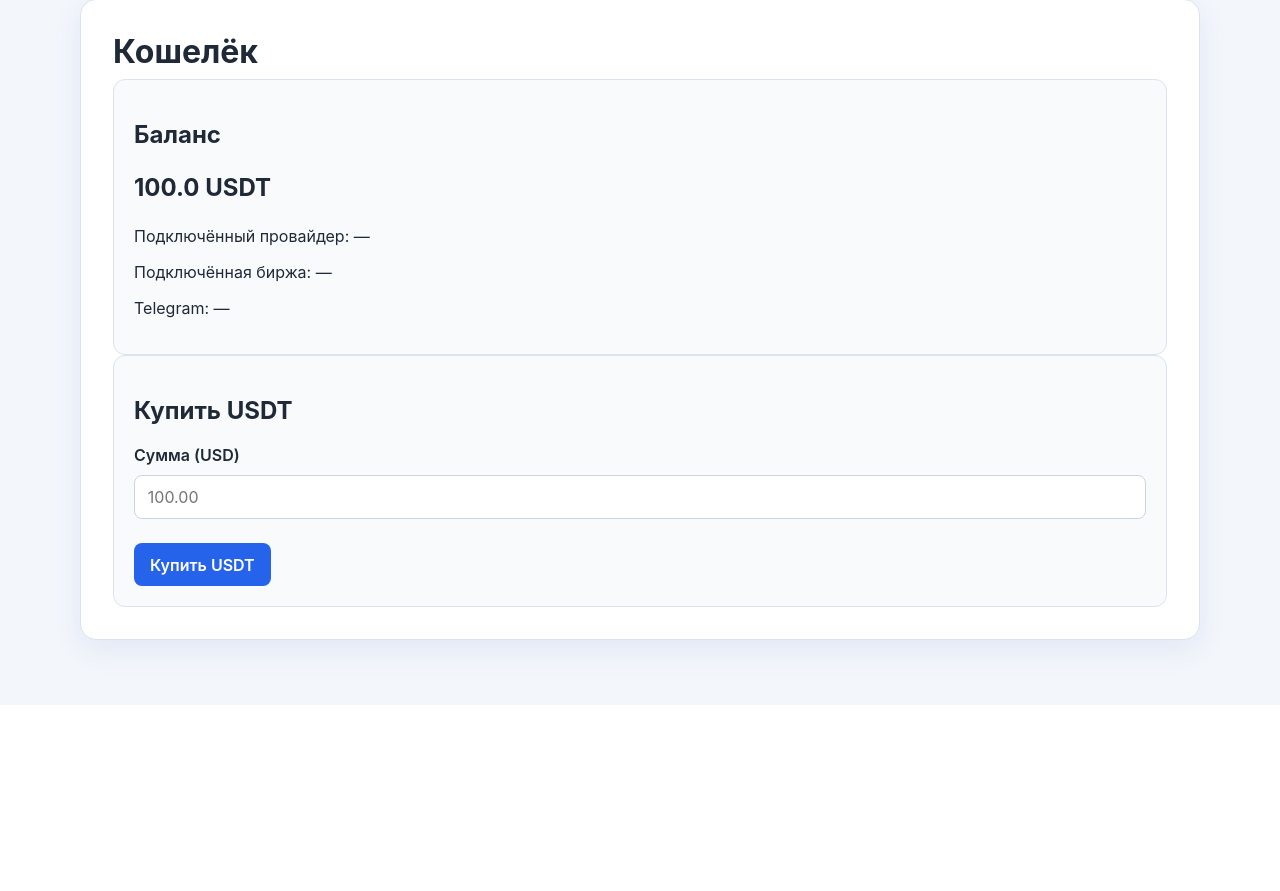
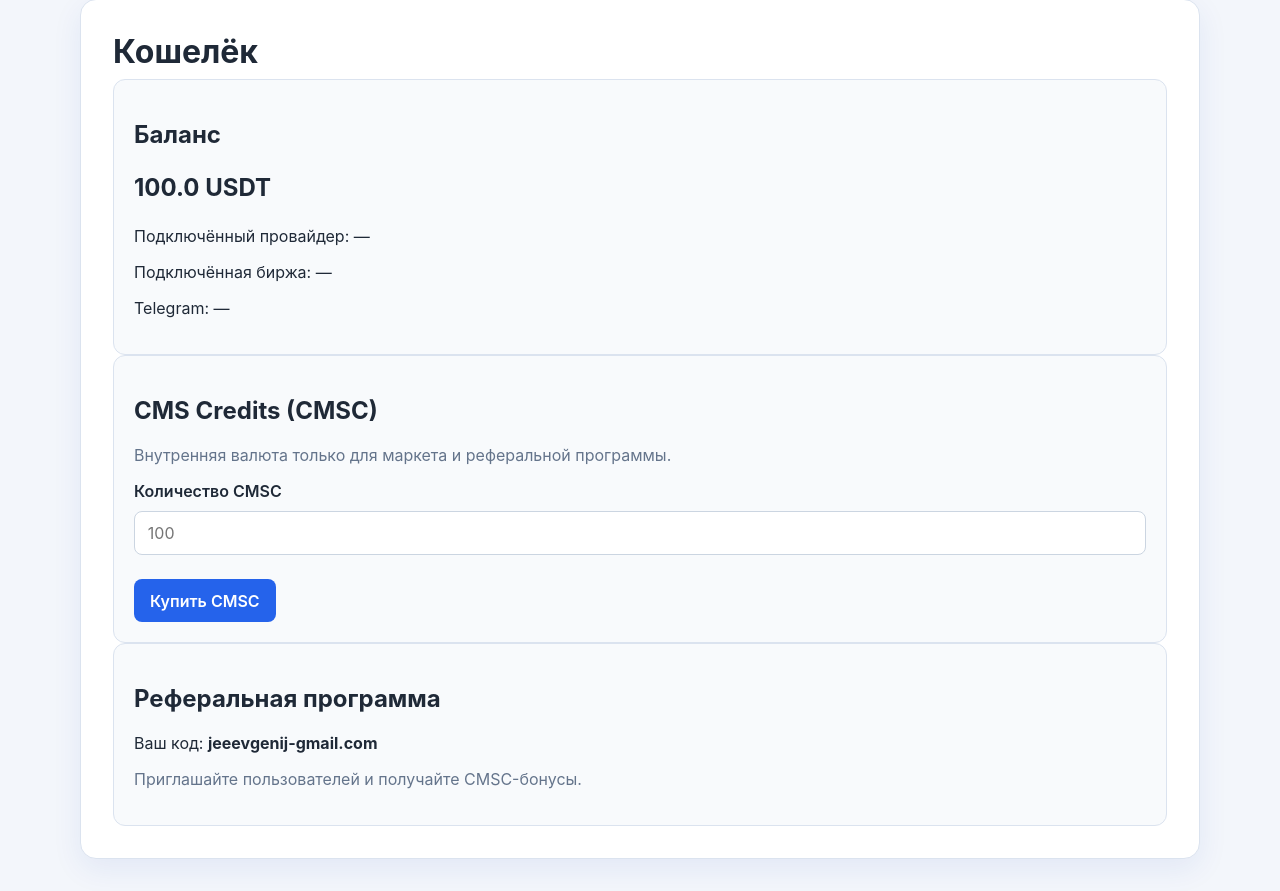
Before and after one commit to bosszeka40-pixel/Cms-my, a Flask app: page /wallet in a window 1280 px wide. Shown: the part 95-986 px from the top of the page. Before the commit the page ends 769 px from the top, so only its background shows below. Run offline with Flask 3, Linux system fonts and the light colour scheme; a user stored in the database is signed in; data comes from the database, SQL or seed files in the repository.

Commit message:
Add trading test workspace and CMSC wallet flow
Co-authored-by: jevvgenij-coder <314512546+jevvgenij-coder@users.noreply.github.com>

```diff
--- a/app.py
+++ b/app.py
@@ -23,6 +23,8 @@ strategy_manager = StrategyManager(config_path='backend/config.yaml')
 
 EXCHANGES = ['binance', 'kraken', 'okx', 'bybit', 'bitfinex']
 WALLETS = ['Metamask', 'Trust Wallet', 'Coinbase', 'Phantom', 'Ledger']
+TRADING_PAIRS = ['BTC/USDT', 'ETH/USDT', 'SOL/USDT', 'BNB/USDT', 'XRP/USDT']
+INTERNAL_CURRENCY = 'CMS Credits (CMSC)'
 
 DEFAULT_PLUGINS = [
     {'name': 'Sentiment Analyzer', 'price': 29.99, 'description': 'AI-модуль для анализа новостей и торговых сигналов.'},
@@ -53,7 +55,8 @@ def init_db():
                         exchange_provider TEXT,
                         exchange_address TEXT,
                         telegram TEXT,
-                        telegram_token TEXT)''')
+                        telegram_token TEXT,
+                        credits REAL DEFAULT 0)''')
     cursor.execute('''CREATE TABLE IF NOT EXISTS plugin_purchases (
                         id INTEGER PRIMARY KEY AUTOINCREMENT,
                         user_id INTEGER,
@@ -73,6 +76,7 @@ def init_db():
         ('address', 'TEXT'),
         ('telegram', 'TEXT'),
         ('telegram_token', 'TEXT'),
+        ('credits', 'REAL DEFAULT 0'),
     ):
         if column not in columns:
             cursor.execute(f'ALTER TABLE wallets ADD COLUMN {column} {definition}')
@@ -87,7 +91,7 @@ def init_db():
         cursor.execute('INSERT INTO users (username, email, password, role) VALUES (?, ?, ?, ?)',
                        ('admin', 'admin@cms.local', password, 'admin'))
         admin_id = cursor.lastrowid
-        cursor.execute('INSERT OR IGNORE INTO wallets (user_id, balance) VALUES (?, ?)', (admin_id, 1000.0))
+        cursor.execute('INSERT OR IGNORE INTO wallets (user_id, balance, credits) VALUES (?, ?, ?)', (admin_id, 1000.0, 500.0))
         conn.commit()
     conn.close()
 
@@ -110,7 +114,7 @@ def get_user(user_id):
 def get_wallet(user_id):
     conn = sqlite3.connect(DATABASE)
     cursor = conn.cursor()
-    cursor.execute('SELECT balance, provider, address, exchange_provider, exchange_address, telegram, telegram_token FROM wallets WHERE user_id = ?', (user_id,))
+    cursor.execute('SELECT balance, provider, address, exchange_provider, exchange_address, telegram, telegram_token, COALESCE(credits, 0) FROM wallets WHERE user_id = ?', (user_id,))
     row = cursor.fetchone()
     conn.close()
     if row:
@@ -122,6 +126,7 @@ def get_wallet(user_id):
             'exchange_address': row[4],
             'telegram': row[5],
             'telegram_token': row[6],
+            'credits': row[7],
         }
     return {
         'balance': 0.0,
@@ -131,16 +136,17 @@ def get_wallet(user_id):
         'exchange_address': None,
         'telegram': None,
         'telegram_token': None,
+        'credits': 0.0,
     }
 
 
-def update_wallet(user_id, balance=None, provider=None, address=None, exchange_provider=None, exchange_address=None, telegram=None, telegram_token=None):
+def update_wallet(user_id, balance=None, provider=None, address=None, exchange_provider=None, exchange_address=None, telegram=None, telegram_token=None, credits=None):
     conn = sqlite3.connect(DATABASE)
     cursor = conn.cursor()
     cursor.execute('SELECT user_id FROM wallets WHERE user_id = ?', (user_id,))
     if cursor.fetchone() is None:
-        cursor.execute('INSERT INTO wallets (user_id, balance, provider, address, exchange_provider, exchange_address, telegram, telegram_token) VALUES (?, ?, ?, ?, ?, ?, ?, ?)',
-                       (user_id, balance or 0.0, provider, address, exchange_provider, exchange_address, telegram, telegram_token))
+        cursor.execute('INSERT INTO wallets (user_id, balance, provider, address, exchange_provider, exchange_address, telegram, telegram_token, credits) VALUES (?, ?, ?, ?, ?, ?, ?, ?, ?)',
+                       (user_id, balance or 0.0, provider, address, exchange_provider, exchange_address, telegram, telegram_token, credits or 0.0))
     else:
         if balance is not None:
             cursor.execute('UPDATE wallets SET balance = ? WHERE user_id = ?', (balance, user_id))
@@ -156,6 +162,8 @@ def update_wallet(user_id, balance=None, provider=None, address=None, exchange_p
             cursor.execute('UPDATE wallets SET telegram = ? WHERE user_id = ?', (telegram, user_id))
         if telegram_token is not None:
             cursor.execute('UPDATE wallets SET telegram_token = ? WHERE user_id = ?', (telegram_token, user_id))
+        if credits is not None:
+            cursor.execute('UPDATE wallets SET credits = ? WHERE user_id = ?', (credits, user_id))
     conn.commit()
     conn.close()
 
@@ -287,7 +295,7 @@ def register():
                 cursor.execute('INSERT INTO users (username, email, password) VALUES (?, ?, ?)',
                                (username, email, hashed_pw))
                 user_id = cursor.lastrowid
-                cursor.execute('INSERT INTO wallets (user_id, balance) VALUES (?, ?)', (user_id, 100.0))
+                cursor.execute('INSERT INTO wallets (user_id, balance, credits) VALUES (?, ?, ?)', (user_id, 100.0, 100.0))
                 conn.commit()
                 conn.close()
                 session['user_id'] = user_id
@@ -398,16 +406,24 @@ def marketplace():
                 update_wallet(session['user_id'], telegram=telegram, telegram_token=telegram_token)
                 wallet = get_wallet(session['user_id'])
                 message = f'Telegram @{telegram} подключен.'
+        elif action == 'buy_credits':
+            amount = float(request.form.get('amount', 0))
+            if amount > 0:
+                update_wallet(session['user_id'], credits=wallet['credits'] + amount)
+                wallet = get_wallet(session['user_id'])
+                message = f'Куплено {amount:.0f} CMSC.'
+            else:
+                message = 'Введите положительное количество CMSC.'
         elif action == 'buy_plugin':
             plugin_name = request.form.get('plugin_name')
             plugin = next((p for p in plugins if p.name == plugin_name), None)
             if plugin:
-                if wallet['balance'] >= plugin.price:
-                    new_balance = wallet['balance'] - plugin.price
-                    update_wallet(session['user_id'], balance=new_balance)
+                if wallet['credits'] >= plugin.price:
+                    new_balance = wallet['credits'] - plugin.price
+                    update_wallet(session['user_id'], credits=new_balance)
                     save_plugin_purchase(session['user_id'], plugin_name)
                     wallet = get_wallet(session['user_id'])
-                    plugin_message = f'Плагин {plugin_name} куплен. Баланс: €{new_balance:.2f}.'
+                    plugin_message = f'Плагин {plugin_name} куплен. Баланс: {new_balance:.2f} CMSC.'
                 else:
                     plugin_message = 'Недостаточно средств для покупки плагина.'
             else:
@@ -416,6 +432,8 @@ def marketplace():
     return render_template(
         'marketplace.html',
         exchanges=EXCHANGES,
+        trading_pairs=TRADING_PAIRS,
+        internal_currency=INTERNAL_CURRENCY,
         wallets=WALLETS,
         wallet=wallet,
         plugins=plugins,
@@ -443,15 +461,18 @@ def bot_management():
             message = 'Бот остановлен.'
         elif action == 'save_strategy':
             strategy = request.form.get('strategy')
-            leverage = float(request.form.get('leverage', 1.5))
-            risk_tolerance = float(request.form.get('risk_tolerance', 0.03))
+            leverage = max(0.1, min(float(request.form.get('leverage', 1.5)), 10))
+            risk_tolerance = max(0.0, min(float(request.form.get('risk_tolerance', 0.03)), 1))
             save_strategy_config(strategy, leverage, risk_tolerance)
             message = 'Настройки стратегии сохранены.'
         elif action == 'manual_trade':
             news_sentiment = float(request.form.get('news_sentiment', 0.0))
             price_change = float(request.form.get('price_change', 0.0))
             current_balance = float(request.form.get('current_balance', 100.0))
+            pair = request.form.get('pair', TRADING_PAIRS[0])
             manual_trade_result = strategy_manager.execute(news_sentiment, price_change, current_balance)
+            manual_trade_result['pair'] = pair
+            bot.simulate(pair, strategy_manager.current_strategy(), manual_trade_result)
             message = 'Ручная сделка выполнена.'
 
     bot_status = bot.status()
@@ -472,7 +493,36 @@ def bot_management():
         message=message,
         manual_trade_result=manual_trade_result,
         balance_history=balance_history,
+        trading_pairs=TRADING_PAIRS,
     )
+
+
+@app.post('/api/trading/test')
+def trading_test():
+    if 'user_id' not in session:
+        return {'error': 'Требуется авторизация.'}, 401
+    try:
+        payload = request.get_json(silent=True) or {}
+        pair = payload.get('pair', TRADING_PAIRS[0])
+        if pair not in TRADING_PAIRS:
+            return {'error': 'Недоступная торговая пара.'}, 400
+        news_sentiment = float(payload.get('news_sentiment', 0))
+        price_change = float(payload.get('price_change', 0))
+        current_balance = max(0.0, float(payload.get('current_balance', 100)))
+        result = strategy_manager.execute(news_sentiment, price_change, current_balance)
+        result['pair'] = pair
+        result['trade'] = bot.simulate(pair, strategy_manager.current_strategy(), result)
+        return result
+    except (TypeError, ValueError):
+        return {'error': 'Проверьте числовые параметры сделки.'}, 400
+
+
+@app.get('/api/trading/status')
+def trading_status():
+    if 'user_id' not in session:
+        return {'error': 'Требуется авторизация.'}, 401
+    return bot.status()
+
 
 @app.route('/admin', methods=['GET', 'POST'])
 def admin_panel():
@@ -504,7 +554,18 @@ def wallet_page():
     message = None
     if request.method == 'POST':
         action = request.form.get('action')
-        if action == 'buy_usdt':
+        if action == 'buy_credits':
+            try:
+                amount = float(request.form.get('amount', '0'))
+                if amount <= 0:
+                    message = 'Введите положительное количество CMSC.'
+                else:
+                    update_wallet(session['user_id'], credits=wallet['credits'] + amount)
+                    wallet = get_wallet(session['user_id'])
+                    message = f'Куплено {amount:.0f} CMSC.'
+            except ValueError:
+                message = 'Неверное количество CMSC.'
+        elif action == 'buy_usdt':
             try:
                 amount = float(request.form.get('amount', '0'))
                 if amount <= 0:
--- a/backend/modules/daily_harvester.py
+++ b/backend/modules/daily_harvester.py
@@ -10,16 +10,16 @@ class HarvesterStrategy(str, Enum):
 class DailyCompoundHarvesterModule:
     def process_tick(self, news_sentiment: float, price_change: float, current_balance: float, leverage: float = 1.5) -> tuple[float, int]:
         signal = 1 if (news_sentiment > 0 and price_change > 0) else -1
-        trade_return = signal * price_change * leverage
+        trade_return = signal * (price_change / 100) * leverage
         next_balance = current_balance * (1 + trade_return)
         return next_balance, signal
 
     def process_high_frequency(self, news_sentiment: float, price_change: float, current_balance: float, leverage: float = 2.0) -> tuple[float, int]:
         signal = 1 if news_sentiment > 0 else -1
-        trade_return = signal * price_change * leverage
+        trade_return = signal * (price_change / 100) * leverage
         return current_balance * (1 + trade_return), signal
 
     def process_defender(self, news_sentiment: float, price_change: float, current_balance: float, leverage: float = 1.0) -> tuple[float, int]:
         signal = -1 if price_change < 0 else 1
-        trade_return = signal * price_change * leverage * 0.75
+        trade_return = signal * (price_change / 100) * leverage * 0.75
         return current_balance * (1 + trade_return), signal
--- a/templates/base.html
+++ b/templates/base.html
@@ -28,5 +28,6 @@
     <div class="container">
         {% block content %}{% endblock %}
     </div>
+    {% block scripts %}{% endblock %}
 </body>
 </html>
--- a/templates/dashboard.html
+++ b/templates/dashboard.html
@@ -6,8 +6,8 @@
     {% if message %}<div class="message success">{{ message }}</div>{% endif %}
     <div class="grid">
         <div class="card">
-            <h2>Баланс SYSTEM_COIN</h2>
-            <p style="font-size: 24px; font-weight: bold;">€{{ balance }}</p>
+            <h2>Баланс CMSC</h2>
+            <p style="font-size: 24px; font-weight: bold;">{{ '%.2f'|format(wallet.credits) }} CMSC</p>
             <p>Подключенный кошелек: {{ wallet.provider or 'Не подключен' }}</p>
             <p>Адрес кошелька: {{ wallet.address or 'Не указан' }}</p>
             <p>Telegram: {{ wallet.telegram or 'Не подключен' }}</p>
--- a/templates/marketplace.html
+++ b/templates/marketplace.html
@@ -9,7 +9,8 @@
     <div class="grid">
         <div class="card">
             <h2>Баланс</h2>
-            <p>€{{ wallet.balance }}</p>
+            <p><strong>{{ '%.2f'|format(wallet.credits) }} CMSC</strong></p>
+            <p class="muted">{{ internal_currency }} используются только для покупок в маркете и реферальных бонусов.</p>
             <p>Подключенный кошелек: {{ wallet.provider or 'Не подключен' }}</p>
             <p>Адрес: {{ wallet.address or 'Не указано' }}</p>
             <p>Подключенная биржа: {{ wallet.exchange_provider or 'Не подключена' }}</p>
@@ -88,7 +89,7 @@
             <div class="card" style="margin-bottom: 15px;">
                 <h3>{{ plugin.name }}</h3>
                 <p>{{ plugin.description }}</p>
-                <p>Цена: €{{ '%.2f'|format(plugin.price) }}</p>
+                <p>Цена: {{ '%.2f'|format(plugin.price) }} CMSC</p>
                 <form method="post" style="margin-top: 10px;">
                     <input type="hidden" name="action" value="buy_plugin">
                     <input type="hidden" name="plugin_name" value="{{ plugin.name }}">
--- a/templates/wallet.html
+++ b/templates/wallet.html
@@ -13,14 +13,20 @@
         <p>Telegram: {{ wallet.telegram or '—' }}</p>
     </div>
     <div class="card">
-        <h2>Купить USDT</h2>
+        <h2>CMS Credits (CMSC)</h2>
+        <p class="muted">Внутренняя валюта только для маркета и реферальной программы.</p>
         <form method="post">
-            <input type="hidden" name="action" value="buy_usdt">
+            <input type="hidden" name="action" value="buy_credits">
             <div class="field-group">
-                <label for="amount">Сумма (USD)</label>
-                <input type="text" id="amount" name="amount" placeholder="100.00">
+                <label for="amount">Количество CMSC</label>
+                <input type="number" min="1" step="1" id="amount" name="amount" placeholder="100">
             </div>
-            <button type="submit" class="btn">Купить USDT</button>
+            <button type="submit" class="btn">Купить CMSC</button>
         </form>
     </div>
+    <div class="card">
+        <h2>Реферальная программа</h2>
+        <p>Ваш код: <strong>{{ user_email|replace('@', '-') }}</strong></p>
+        <p class="muted">Приглашайте пользователей и получайте CMSC-бонусы.</p>
+    </div>
 {% endblock %}
```
Also changed, not shown: backend/bot.py (+14 -0 lines), backend/main.py (+32 -3 lines), templates/bot_management.html (+42 -18 lines).
